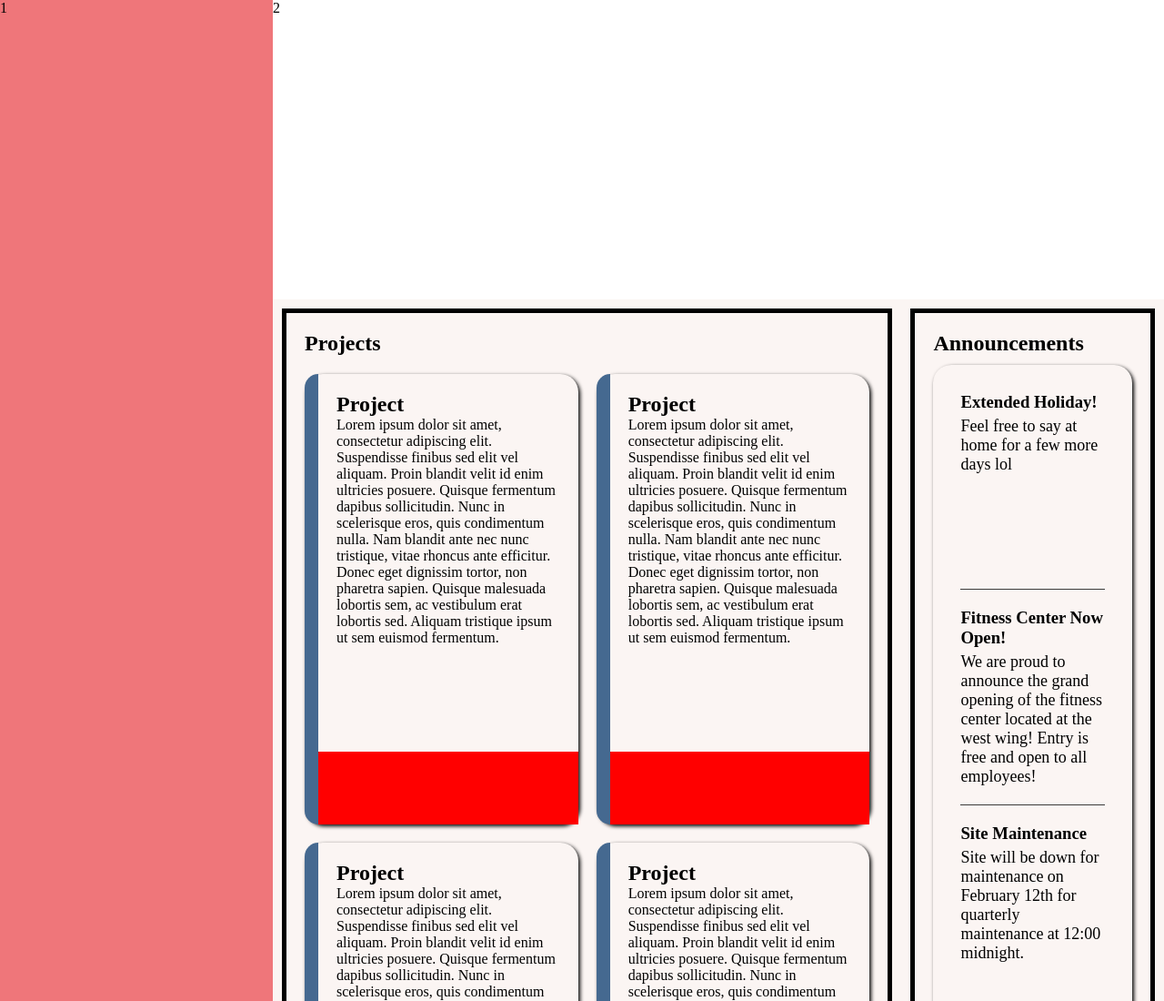
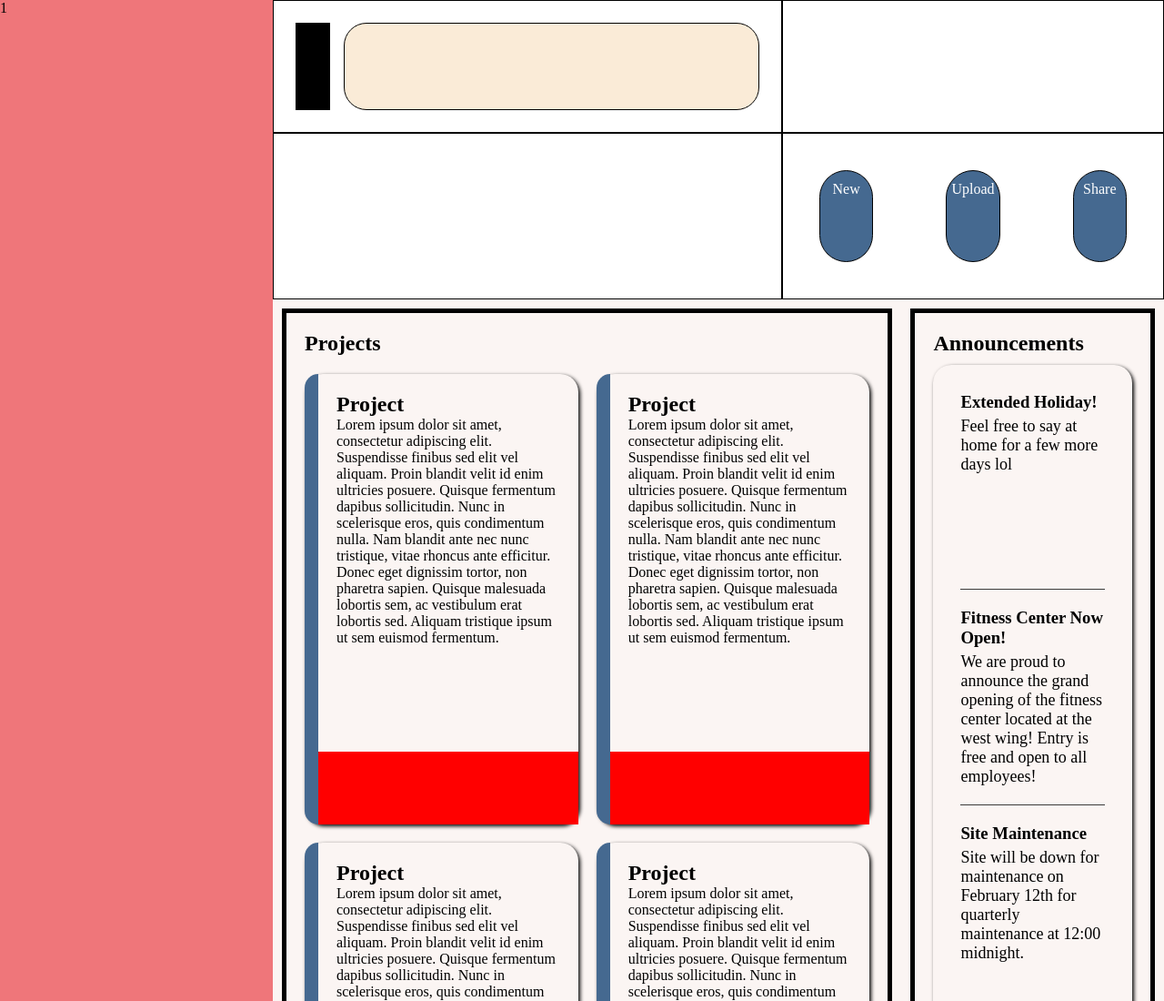
Before and after one commit to WilliamG-1/Admin-Dashboard, a plain HTML site: page index.html in a window 1280 px wide. Shown: the top 1100 px of the page at 91% size. Drawn offline with Linux system fonts and the light colour scheme.

Commit message:
Started header layout

```diff
--- a/index.html
+++ b/index.html
@@ -14,7 +14,17 @@
     </div>
 
     <div class="header">
-        2
+        <div class="search">
+            <div class="search_icon"></div>
+            <div class="search_bar"></div>
+        </div>
+        <div class="profile"></div>
+        <div class="account_info"></div>
+        <div class="upload_share">
+            <div>New</div>
+            <div>Upload</div>
+            <div>Share</div>
+        </div>
     </div>
 
     <main class="content">
--- a/style.css
+++ b/style.css
@@ -20,10 +20,48 @@ body{
     grid-row: 1 / -1;
     min-width: 300px;
 }
+/* <================= Header =====================> */
 .header{
     background-color: white;
     grid-area: 1 / 2 / 2 / -1;
+    display: grid;
+    grid-template: 4fr 5fr / 4fr 3fr ;
 }
+.search{
+    display: flex;
+    padding: 24px;
+    column-gap: 15px;
+}
+.search_icon{
+    flex-basis: 7%;
+    flex-shrink: 1;
+    background-color: black;
+}
+.search_bar{
+    background-color: antiquewhite;
+    flex: 1;
+    border-radius: 25px;
+}
+
+.upload_share{
+    display: flex;
+}
+.upload_share * {
+    color: white;
+    background-color: var(--highlight-color);
+    flex: 1;
+    margin: 40px;
+    border-radius: 30px;
+    text-align: center;
+    line-height: 250%;
+}
+.header *{
+    border: 1px black solid;
+}
+/* <================= Header =====================> */
+
+
+
 .content{
     background-color: #FBF5F3;
     display: grid;
```
